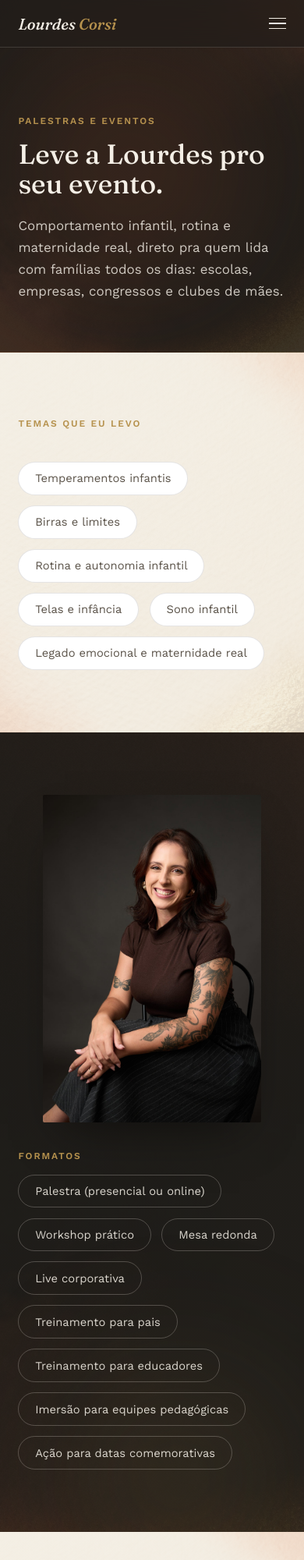
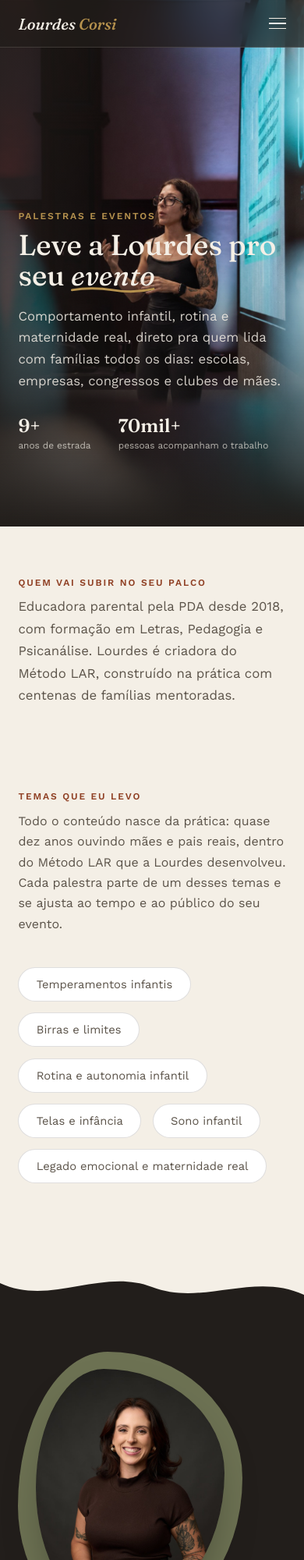
Before and after one commit to viniciusbaocomunicacao-code/paginas-lou, a website: page eventos/index.html in a window 390 px wide. Shown: the top 2000 px of the page at 78% size. Drawn offline with nearby package versions, Linux system fonts and the light colour scheme.

Commit message:
feat(eventos): redesenha Eventos e Palestras com hero full-bleed e blob de formatos
- Hero full-bleed com foto real de palestra (variação do blob, o próprio palco já enquadra)
- Stat row (9+ anos, 70mil+ pessoas) e bio curta pra quem decide o convite
- "Temas que eu levo" com parágrafo de contexto antes das tags
- "Formatos" com blob musgo + foto de estúdio, parágrafo sobre personalização do convite
- CTA final único (rodapé antigo duplicado foi removido)

```diff
--- a/eventos/index.html
+++ b/eventos/index.html
@@ -24,12 +24,10 @@ img{max-width:100%;display:block}
 a{color:inherit;text-decoration:none}
 .serif{font-family:'Fraunces',serif}
 .eyebrow{font-family:'Work Sans',sans-serif;font-size:.75rem;font-weight:600;letter-spacing:.16em;text-transform:uppercase;color:var(--latao)}
-.section{position:relative;padding:7rem 6vw;overflow:hidden;background-color:var(--cream);background-image:linear-gradient(rgba(244,239,230,.85),rgba(244,239,230,.85)),url('/assets/institucional/textures/texture-light.jpg');background-size:cover;background-position:center}
-.section-dark{background-color:var(--ink);background-image:linear-gradient(rgba(34,30,27,.87),rgba(34,30,27,.87)),url('/assets/institucional/textures/texture-dark.jpg');background-size:cover;background-position:center;color:var(--cream)}
-.section-dark .eyebrow{color:var(--latao)}
-.wrap{max-width:1180px;margin:0 auto;position:relative;z-index:2}
-.glow{position:absolute;border-radius:50%;filter:blur(90px);pointer-events:none;z-index:0}
-@keyframes drift{0%,100%{transform:translate(0,0) scale(1)}50%{transform:translate(-3%,4%) scale(1.08)}}
+.wrap{max-width:1180px;margin:0 auto;padding:0 6vw}
+.wave{position:absolute;left:0;width:100%;height:70px;display:block;z-index:1}
+.wave.top{top:-1px}
+.wave.bottom{bottom:-1px;transform:scaleY(-1)}
 
 header.site-nav{position:fixed;top:0;left:0;right:0;z-index:100;display:flex;align-items:center;justify-content:space-between;padding:1.1rem 6vw;background:rgba(34,30,27,.72);backdrop-filter:blur(14px) saturate(140%);-webkit-backdrop-filter:blur(14px) saturate(140%);border-bottom:1px solid var(--line-dark)}
 .brand{font-family:'Fraunces',serif;font-style:italic;font-weight:500;font-size:1.25rem;color:var(--cream)}
@@ -42,8 +40,6 @@ nav.links a.current::after{content:'';position:absolute;bottom:-2px;left:0;right
 .btn{display:inline-flex;align-items:center;gap:.5rem;padding:.75rem 1.5rem;border-radius:2px;font-size:.86rem;font-weight:600;letter-spacing:.02em;border:1px solid transparent;cursor:pointer;transition:all .25s ease}
 .btn-primary{background:var(--terracota);color:#fff}
 .btn-primary:hover{background:var(--terracota-dk);transform:translateY(-1px)}
-.btn-ghost{border-color:rgba(244,239,230,.35);color:var(--cream)}
-.btn-ghost:hover{border-color:var(--latao);color:var(--latao)}
 .btn-dark{border-color:rgba(42,38,34,.3);color:var(--grafite)}
 .btn-dark:hover{border-color:var(--terracota);color:var(--terracota)}
 .nav-cta{display:inline-flex}
@@ -59,49 +55,70 @@ nav.links a.current::after{content:'';position:absolute;bottom:-2px;left:0;right
   .nav-cta{display:none}
 }
 
-.page-hero{position:relative;padding:11rem 6vw 5.5rem;background-color:var(--ink);background-image:linear-gradient(rgba(34,30,27,.87),rgba(34,30,27,.87)),url('/assets/institucional/textures/texture-dark.jpg');background-size:cover;background-position:center;color:var(--cream);overflow:hidden}
-.page-hero .wrap{max-width:760px}
-.page-hero h1{font-family:'Fraunces',serif;font-weight:480;font-size:clamp(2.2rem,5vw,3.5rem);line-height:1.08;margin:1rem 0 1.3rem}
-.page-hero p.sub{font-size:1.06rem;line-height:1.65;color:rgba(244,239,230,.82);max-width:580px}
+/* HERO — full-bleed com foto de palestra real */
+.hero{position:relative;min-height:80vh;display:flex;align-items:flex-end;padding:9rem 6vw 6rem;overflow:hidden;background:var(--ink);color:var(--cream)}
+.hero-photo{position:absolute;inset:0;background-image:url('/assets/institucional/eventos-hero.jpg');background-size:cover;background-position:50% 40%}
+.hero-veil{position:absolute;inset:0;background:
+  linear-gradient(0deg, var(--ink) 0%, rgba(34,30,27,.2) 38%, rgba(34,30,27,0) 62%),
+  linear-gradient(100deg, rgba(34,30,27,.9) 0%, rgba(34,30,27,.55) 26%, rgba(34,30,27,.1) 48%, transparent 64%)}
+.hero .htxt{position:relative;z-index:2;max-width:600px}
+.h1{font-family:'Fraunces',serif;font-weight:400;font-size:clamp(2.3rem,5vw,3.9rem);line-height:1.06;margin:.6rem 0 1.2rem}
+.h1 .sq{position:relative;display:inline-block;font-style:italic}
+.h1 .sq svg{position:absolute;left:0;bottom:-.1em;width:100%;height:.28em}
 .reveal-word{display:inline-block;opacity:0;filter:blur(6px);transform:translateY(14px);animation:wordIn .8s cubic-bezier(.2,.7,.2,1) forwards;animation-delay:calc(var(--i) * 70ms)}
 @keyframes wordIn{to{opacity:1;filter:blur(0);transform:translateY(0)}}
+.hero p.sub{font-size:1.05rem;line-height:1.65;color:rgba(244,239,230,.85);max-width:44ch;margin:0}
+.stat-row{display:flex;gap:2.2rem;margin-top:1.8rem}
+.stat-row b{font-family:'Fraunces',serif;font-size:1.5rem;display:block;color:var(--cream)}
+.stat-row span{font-size:.74rem;color:rgba(244,239,230,.7)}
 
 body.js-rv .rv{opacity:0;transform:translateY(24px);transition:opacity .8s ease, transform .8s ease;transition-delay:var(--stagger,0s)}
 body.js-rv .rv.visible{opacity:1;transform:translateY(0)}
 
-.section-head{max-width:640px;margin:0 0 2.6rem}
-.section-head h2{font-family:'Fraunces',serif;font-weight:480;font-size:clamp(1.8rem,3.6vw,2.5rem);margin:.6rem 0 1rem;color:var(--grafite)}
-.section-head.on-dark h2{color:var(--cream)}
+/* QUEM */
+.quem{padding:3.8rem 6vw 0}
+.quem-inner{max-width:760px;margin:0 auto}
+.quem p{font-size:1.05rem;line-height:1.7;color:var(--grafite-mid);margin-top:.5rem}
 
-.tags{display:flex;flex-wrap:wrap;gap:.85rem}
-.tag-pill{border:1px solid var(--line);padding:.7rem 1.3rem;border-radius:40px;font-size:.92rem;color:var(--grafite-mid);background:#fff}
-.tag-pill.on-dark{border-color:rgba(244,239,230,.24);color:rgba(244,239,230,.88);background:transparent}
+/* TEMAS */
+.temas{padding:6.5rem 6vw}
+.temas-head{max-width:620px;margin:0 auto 2.6rem}
+.temas-head p{color:var(--grafite-mid);font-size:1rem;line-height:1.65;margin-top:.7rem}
+.tags{display:flex;flex-wrap:wrap;gap:.9rem;max-width:1180px;margin:0 auto}
+.tag-pill{border:1.5px solid rgba(42,38,34,.15);padding:.75rem 1.4rem;border-radius:40px;font-size:.92rem;color:var(--grafite-mid);background:#fff}
+.tag-pill.on-dark{border-color:rgba(244,239,230,.28);color:rgba(244,239,230,.9);background:rgba(244,239,230,.06)}
 
-/* PORTRAIT + TEXT */
-.split{display:grid;grid-template-columns:.85fr 1.15fr;gap:3.5rem;align-items:center}
-.split img{border-radius:2px;box-shadow:0 30px 60px -28px rgba(0,0,0,.55)}
-.split .txt p{color:rgba(244,239,230,.86);line-height:1.75;font-size:1.02rem;margin-bottom:1.1rem}
-.split .txt p:last-child{margin-bottom:0}
+/* FORMATOS */
+.formatos{position:relative;background:var(--ink);color:var(--cream);padding:7rem 6vw;overflow:hidden}
+.formatos-grid{display:grid;grid-template-columns:.82fr 1.18fr;gap:3.6rem;align-items:center;max-width:1180px;margin:0 auto}
+.formatos-photo-wrap{position:relative;aspect-ratio:4/5;max-height:460px}
+.formatos-blob{position:absolute;inset:0;background:var(--musgo);border-radius:40% 60% 55% 45% / 55% 45% 55% 45%}
+.formatos-photo{position:absolute;top:6%;left:8%;width:84%;height:88%;border-radius:36% 64% 58% 42% / 48% 42% 58% 52%;overflow:hidden;box-shadow:0 30px 60px -20px rgba(0,0,0,.4)}
+.formatos-photo img{width:100%;height:100%;object-fit:cover;object-position:50% 12%}
+.formatos-head{margin-bottom:1.6rem}
+.formatos-head p{color:rgba(244,239,230,.8);font-size:.98rem;line-height:1.65;margin-top:.8rem;max-width:52ch}
 
-.footer-cta{text-align:center}
-.footer-cta h2{font-family:'Fraunces',serif;font-style:italic;font-weight:480;font-size:clamp(1.9rem,4.2vw,2.9rem);margin-bottom:1.8rem}
+/* FOOTER CTA */
+.footer-cta{padding:7rem 6vw;text-align:center}
+.footer-cta h2{font-family:'Fraunces',serif;font-style:italic;font-weight:400;font-size:clamp(1.8rem,3.8vw,2.7rem);margin:.6rem 0 1.8rem}
+.footer-cta h2 .sq{position:relative;display:inline-block}
+.footer-cta h2 .sq svg{position:absolute;left:0;bottom:-.08em;width:100%;height:.26em}
 .footer-cta .ctas{display:flex;gap:1rem;justify-content:center;flex-wrap:wrap}
-footer.site-footer{background:var(--ink);color:rgba(244,239,230,.6);padding:3rem 6vw 2.2rem;display:flex;justify-content:space-between;align-items:center;flex-wrap:wrap;gap:1.5rem;border-top:1px solid var(--line-dark);font-size:.85rem}
-footer.site-footer .social a{margin-left:1.2rem;color:rgba(244,239,230,.6)}
-footer.site-footer .social a:hover{color:var(--latao)}
+
+/* FOOTER */
+.foot{position:relative;background:var(--ink);color:rgba(244,239,230,.6);padding:4.5rem 6vw 2.2rem;overflow:hidden}
+.foot-bottom{display:flex;justify-content:space-between;align-items:center;flex-wrap:wrap;gap:1.2rem;font-size:.85rem;max-width:1180px;margin:0 auto}
+.foot-bottom .social a{margin-left:1.2rem;color:rgba(244,239,230,.6);text-decoration:none}
+.foot-bottom .social a:hover{color:var(--latao)}
 
 @media (max-width:920px){
-  .section{padding:5rem 6vw}
-  .page-hero{padding:9rem 6vw 4rem}
-  .split{grid-template-columns:1fr;gap:2rem}
-  .split img{max-width:280px;margin:0 auto}
-  footer.site-footer{flex-direction:column;text-align:center}
-  footer.site-footer .social a{margin:0 .6rem}
+  .formatos-grid{grid-template-columns:1fr}
+  .formatos-photo-wrap{max-height:360px}
+  .footer-cta .ctas{flex-direction:column;align-items:center}
 }
 @media (prefers-reduced-motion:reduce){
   .reveal-word{animation:none;opacity:1;filter:none;transform:none}
   .rv{transition:none;opacity:1;transform:none}
-  .glow{animation:none!important}
 }
 </style>
 </head>
@@ -121,21 +138,33 @@ footer.site-footer .social a:hover{color:var(--latao)}
   <button class="menu-toggle" id="menuToggle" aria-label="Abrir menu"><span></span><span></span><span></span></button>
 </header>
 
-<section class="page-hero">
-  <div class="glow" style="width:420px;height:420px;left:-10%;top:0;background:radial-gradient(circle,rgba(178,80,45,.3),transparent 70%);animation:drift 24s ease-in-out infinite"></div>
-  <div class="wrap">
+<section class="hero">
+  <div class="hero-photo"></div>
+  <div class="hero-veil"></div>
+  <div class="htxt">
     <span class="eyebrow">Palestras e eventos</span>
-    <h1 id="heroTitle"></h1>
+    <h1 class="h1" id="heroTitle"></h1>
     <p class="sub">Comportamento infantil, rotina e maternidade real, direto pra quem lida com famílias todos os dias: escolas, empresas, congressos e clubes de mães.</p>
+    <div class="stat-row">
+      <div><b>9+</b><span>anos de estrada</span></div>
+      <div><b>70mil+</b><span>pessoas acompanham o trabalho</span></div>
+    </div>
   </div>
 </section>
 
-<section class="section">
-  <div class="wrap">
-    <div class="section-head rv">
-      <span class="eyebrow">Temas que eu levo</span>
+<section class="quem">
+  <div class="quem-inner rv">
+    <span class="eyebrow" style="color:var(--terracota-dk)">Quem vai subir no seu palco</span>
+    <p>Educadora parental pela PDA desde 2018, com formação em Letras, Pedagogia e Psicanálise. Lourdes é criadora do Método LAR, construído na prática com centenas de famílias mentoradas.</p>
   </div>
-    <div class="tags rv" data-stagger="0.1">
+</section>
+
+<section class="temas">
+  <div class="temas-head rv">
+    <span class="eyebrow" style="color:var(--terracota-dk)">Temas que eu levo</span>
+    <p>Todo o conteúdo nasce da prática: quase dez anos ouvindo mães e pais reais, dentro do Método LAR que a Lourdes desenvolveu. Cada palestra parte de um desses temas e se ajusta ao tempo e ao público do seu evento.</p>
+  </div>
+  <div class="tags rv" data-stagger="0.08">
     <span class="tag-pill">Temperamentos infantis</span>
     <span class="tag-pill">Birras e limites</span>
     <span class="tag-pill">Rotina e autonomia infantil</span>
@@ -143,16 +172,23 @@ footer.site-footer .social a:hover{color:var(--latao)}
     <span class="tag-pill">Sono infantil</span>
     <span class="tag-pill">Legado emocional e maternidade real</span>
   </div>
-  </div>
 </section>
 
-<section class="section section-dark">
-  <div class="glow" style="width:360px;height:360px;right:-6%;bottom:-10%;background:radial-gradient(circle,rgba(182,146,78,.22),transparent 70%);animation:drift 20s ease-in-out infinite reverse"></div>
-  <div class="wrap split">
-    <img src="/assets/institucional/lourdes-retrato.jpg" alt="Lourdes Corsi" loading="lazy" style="object-fit:cover;object-position:top;height:420px;width:100%" class="rv" />
-    <div class="txt rv" data-stagger="0.1">
+<section class="formatos">
+  <svg class="wave top" viewBox="0 0 1440 70" preserveAspectRatio="none"><path d="M0,25 C240,55 480,5 720,30 C960,55 1200,10 1440,40 L1440,0 L0,0 Z" fill="#F4EFE6"/></svg>
+  <svg class="wave bottom" viewBox="0 0 1440 70" preserveAspectRatio="none"><path d="M0,35 C260,0 520,60 780,25 C1020,-5 1240,50 1440,20 L1440,0 L0,0 Z" fill="#F4EFE6"/></svg>
+  <div class="formatos-grid">
+    <div class="formatos-photo-wrap rv">
+      <div class="formatos-blob"></div>
+      <div class="formatos-photo"><img src="/assets/institucional/eventos-formatos.jpg" alt="Lourdes Corsi"></div>
+    </div>
+    <div class="rv" data-stagger="0.1">
+      <div class="formatos-head">
         <span class="eyebrow">Formatos</span>
-      <div class="tags" style="justify-content:flex-start;margin-top:1rem">
+        <h2 class="serif" style="font-style:italic;font-weight:420;font-size:clamp(1.7rem,3.2vw,2.3rem)">Do jeito que encaixa na sua programação</h2>
+        <p>Cada convite é conversado individualmente. Junto com você, a Lourdes define o tempo disponível, se o encontro é presencial ou online, e qual desses formatos faz mais sentido pro seu público.</p>
+      </div>
+      <div class="tags">
         <span class="tag-pill on-dark">Palestra (presencial ou online)</span>
         <span class="tag-pill on-dark">Workshop prático</span>
         <span class="tag-pill on-dark">Mesa redonda</span>
@@ -166,10 +202,10 @@ footer.site-footer .social a:hover{color:var(--latao)}
   </div>
 </section>
 
-<section class="section footer-cta">
+<section class="footer-cta">
   <div class="wrap rv">
-    <span class="eyebrow">Quer me convidar?</span>
-    <h2 class="serif" style="font-style:italic;font-weight:420">Vamos levar a Lourdes pro seu público.</h2>
+    <span class="eyebrow" style="color:var(--terracota-dk)">Quer me convidar?</span>
+    <h2 class="serif">Vamos levar a Lourdes pro seu <span class="sq">público<svg viewBox="0 0 150 14" preserveAspectRatio="none"><path d="M2 8 Q38 2 75 8 Q112 14 148 6" stroke="#B6924E" stroke-width="4" fill="none" stroke-linecap="round"/></svg></span>.</h2>
     <div class="ctas">
       <a href="/clareza/" class="btn btn-primary">Fale comigo</a>
       <a href="mailto:contato@lourdescorsi.com.br" class="btn btn-dark">contato@lourdescorsi.com.br</a>
@@ -177,13 +213,16 @@ footer.site-footer .social a:hover{color:var(--latao)}
   </div>
 </section>
 
-<footer class="site-footer">
+<footer class="foot">
+  <svg class="wave top" viewBox="0 0 1440 70" preserveAspectRatio="none"><path d="M0,40 C260,5 520,60 780,25 C1020,-5 1240,45 1440,15 L1440,0 L0,0 Z" fill="#F4EFE6"/></svg>
+  <div class="foot-bottom">
     <span>© 2026 Lourdes Corsi · Todos os direitos reservados</span>
     <span class="social">
       <a href="https://instagram.com/lourdes.corsi" target="_blank" rel="noopener">Instagram</a>
       <a href="https://youtube.com/@lourdescorsi" target="_blank" rel="noopener">YouTube</a>
       <a href="mailto:contato@lourdescorsi.com.br">E-mail</a>
     </span>
+  </div>
 </footer>
 
 <script>
@@ -192,6 +231,10 @@ footer.site-footer .social a:hover{color:var(--latao)}
   var text = "Leve a Lourdes pro seu evento.";
   var words = text.split(' ');
   el.innerHTML = words.map(function(w,i){
+    var isEvento = w.indexOf('evento') !== -1;
+    if(isEvento){
+      return '<span class="reveal-word" style="--i:'+i+'"><span class="sq">evento<svg viewBox="0 0 170 14" preserveAspectRatio="none"><path d="M2 8 Q42 2 85 8 Q128 14 168 6" stroke="#B6924E" stroke-width="4" fill="none" stroke-linecap="round"/></svg></span></span>';
+    }
     return '<span class="reveal-word" style="--i:'+i+'">'+w+'</span>';
   }).join(' ');
 })();
```
Also changed, not shown: assets/institucional/eventos-formatos.jpg (added), assets/institucional/eventos-hero.jpg (added). Lines whose indentation alone changed are shown as unchanged.
